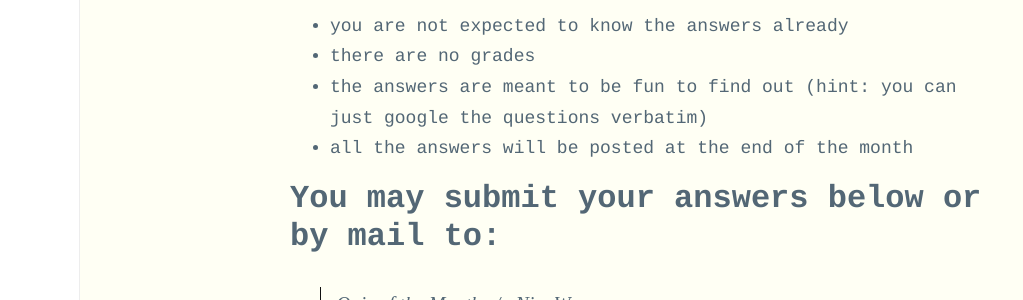
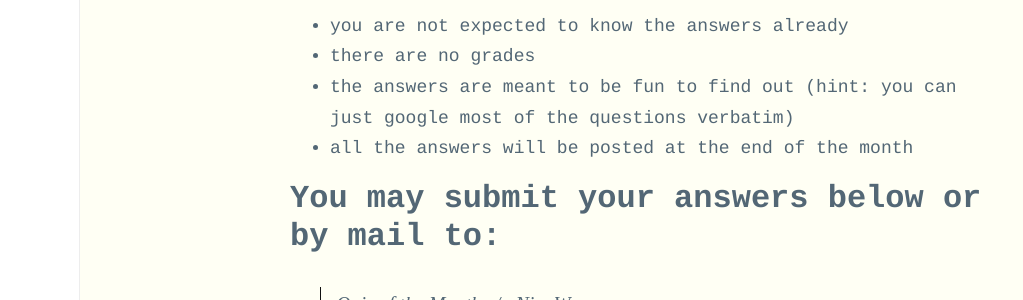
Before and after one commit to nimdaghlian/bao, a Jekyll site: the page built from _pages/QOTM.md, in a window 1280 px wide and 900 px high, scrolled down 918 px. Shown: the part 183-483 px from the top of the window, without its empty margins (0-1023 px from the left). Built offline with Jekyll 4.4.1, drawn with Linux system fonts in a browser that asks for light colours; nearby versions of some CDN libraries; comment, search, counter and statistics services are not loaded.

Commit message:
copyedit

```diff
--- a/_pages/QOTM.md
+++ b/_pages/QOTM.md
@@ -10,7 +10,7 @@ imageshadow: true
 ## Quiz of the Month is different than the (bad) quizzes from school
   * you are not expected to know the answers already
   * there are no grades
-  * the answers are meant to be fun to find out (hint: you can just google the questions verbatim)
+  * the answers are meant to be fun to find out (hint: you can just google most of the questions verbatim)
   * all the answers will be posted at the end of the month
 
 ## You may submit your answers below or by mail to:
```
